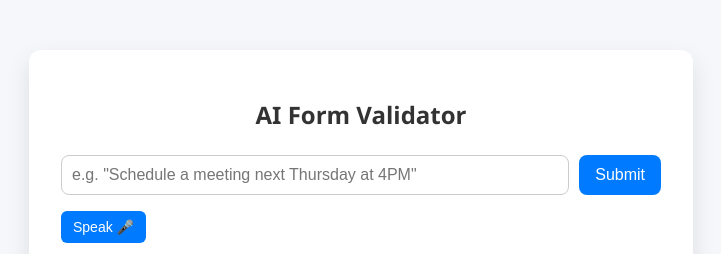
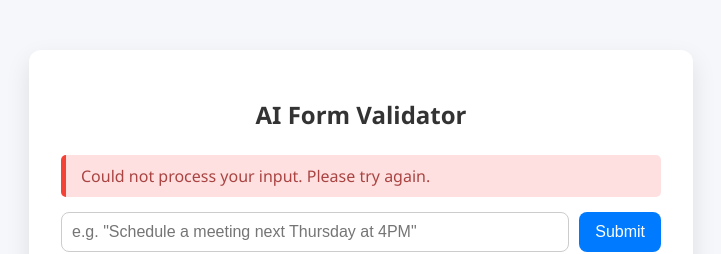
Before and after one commit to fatiimhh/ai-form-validator, a React (Create React App) app: page / in a window 1280 px wide. Both pictures are taken after typing "Sample" into the empty fields and a click on the button "Submit". Shown: the top 254 px of the page, without its empty margins (279-1000 px from the left). Built offline with nearby package versions, Linux system fonts and the light colour scheme; no server answers; the database is empty.

Commit message:
ErrorDisplay

```diff
--- a/src/App.css
+++ b/src/App.css
@@ -147,3 +147,14 @@ button:hover {
 .voice-button:hover {
   background-color: #0056b3;
 }
+
+/* Error Box */
+
+.error-box {
+  background-color: #ffe0e0;
+  color: #a94442;
+  padding: 10px 15px;
+  border-left: 5px solid #f44336;
+  margin-bottom: 15px;
+  border-radius: 5px;
+}
--- a/src/App.js
+++ b/src/App.js
@@ -12,12 +12,14 @@ import {
   clearLocalStorage,
 } from "./utils/localStorageUtils";
 import { fetchStructuredData } from "./api/cohereService";
-
+import ErrorDisplay from "./components/ErrorDisplay";
 
 function App() {
   const [formData, setFormData] = useState(null);
   const [loading, setLoading] = useState(false);
+  const [error, setError] = useState("");
 
+  // To load saved data from localStorage on mount
   useEffect(() => {
     const saved = loadFromLocalStorage();
     if (saved) {
@@ -25,21 +27,30 @@ function App() {
     }
   }, []);
 
+  // To save to localStorage on change
   useEffect(() => {
     if (formData) {
       saveToLocalStorage(formData);
     }
   }, [formData]);
 
+  //  To handle input (text or voice)
   const handleInputSubmit = async (userInput) => {
-    console.log("User typed:", userInput);
+    setError("");
+
+    if (!userInput || userInput.trim() === "") {
+      setError("Please enter a sentence to analyze.");
+      return;
+    }
+
     setLoading(true);
 
     try {
       const parsedData = await fetchStructuredData(userInput);
       setFormData(parsedData);
-    } catch (error) {
-      console.error("Error from Cohere:", error);
+    } catch (err) {
+      console.error("Error from Cohere:", err);
+      setError("Could not process your input. Please try again.");
     } finally {
       setLoading(false);
     }
@@ -60,6 +71,9 @@ function App() {
   return (
     <div className="container">
       <h1>AI Form Validator</h1>
+
+      <ErrorDisplay message={error} />
+
       <NaturalLanguageInput onSubmit={handleInputSubmit} />
       <VoiceInput onVoiceSubmit={handleInputSubmit} />
       {loading && <LoadingSpinner />}
--- /dev/null
+++ b/src/components/ErrorDisplay.js
@@ -0,0 +1,10 @@
+import React from "react";
+import "../App.css";
+
+const ErrorDisplay = ({ message }) => {
+  if (!message) return null;
+
+  return <div className="error-box">{message}</div>;
+};
+
+export default ErrorDisplay;
--- a/src/utils/promptBuilder.js
+++ b/src/utils/promptBuilder.js
@@ -1,4 +1,3 @@
-
 
 
 export const buildPrompt = (userInput) => `
```
